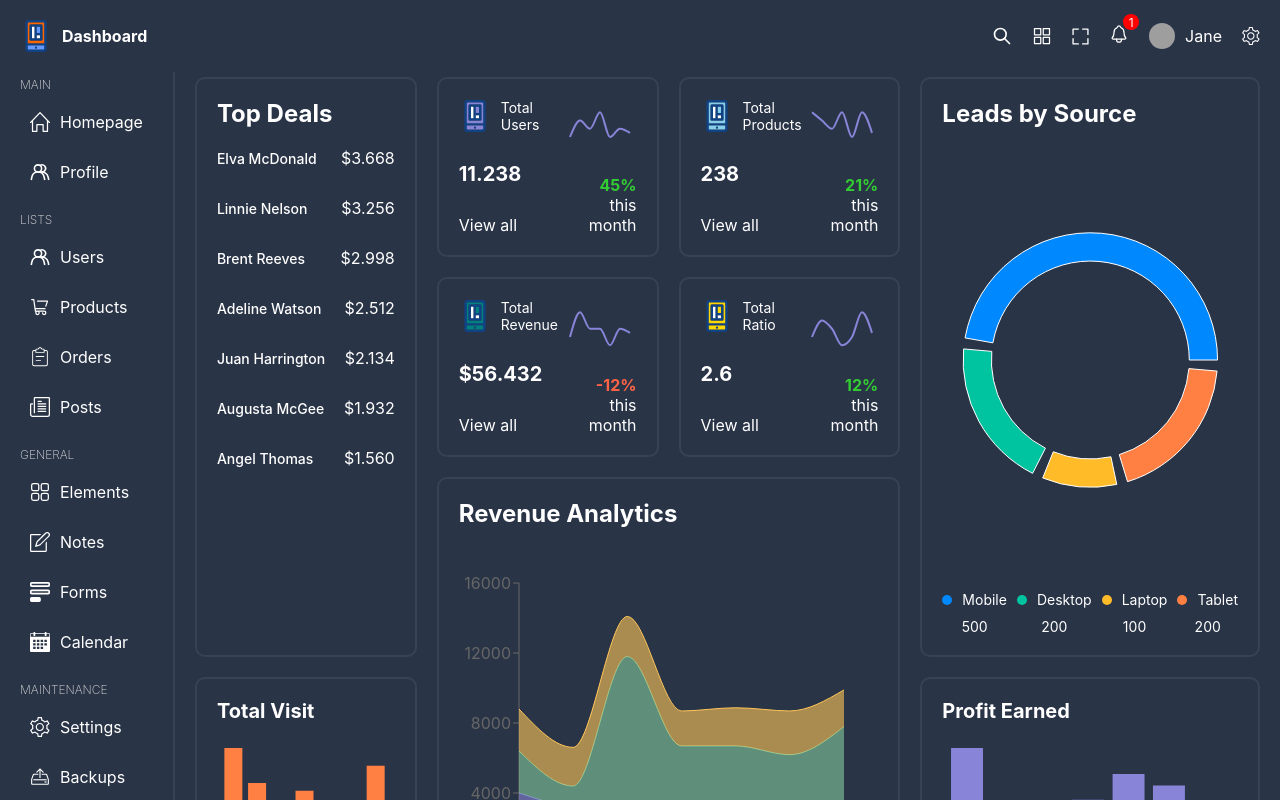
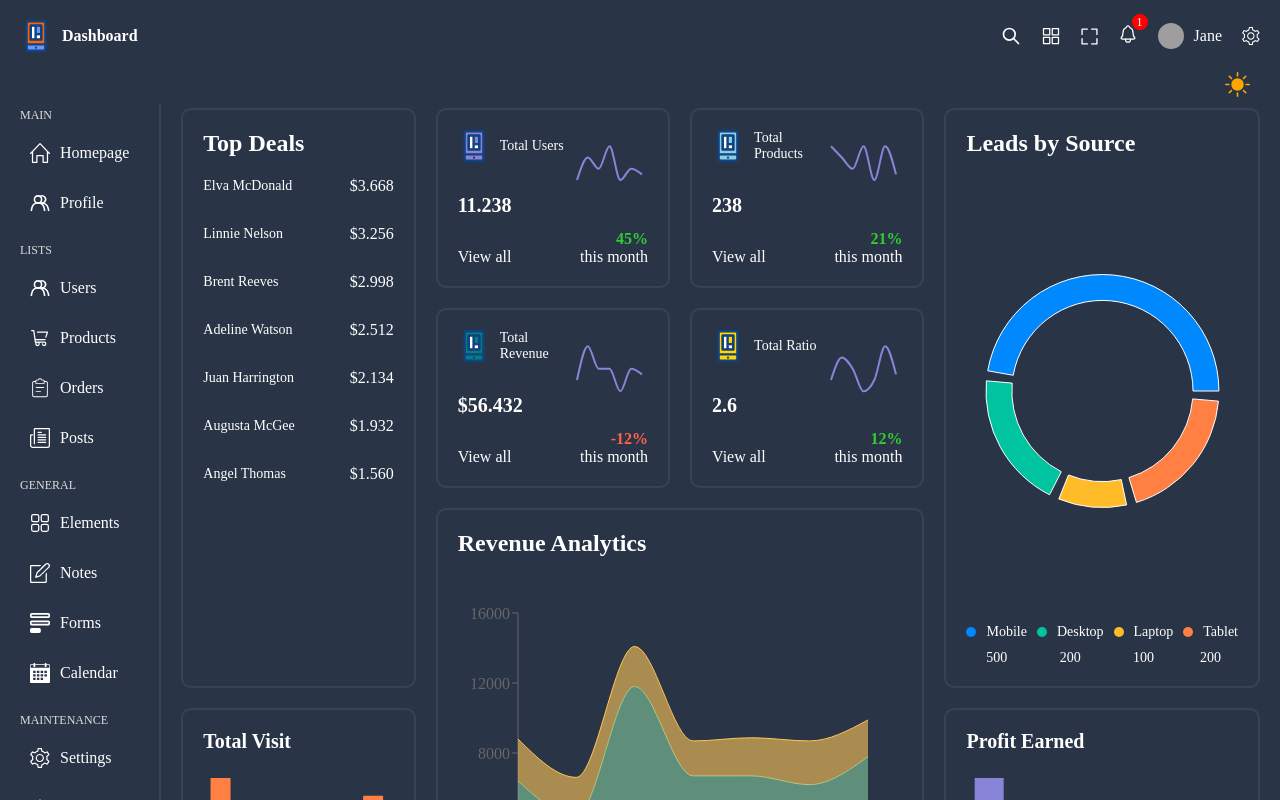
Before and after one commit to ahmed-mostafa2020/Admin-Dashboard, a React (Create React App) app in the folder admin-dashboard/: page / in a window 1280 px wide. Shown: the top 800 px of the page. Built offline with nearby package versions, Linux system fonts and the light colour scheme; grey boxes are pictures that could not be loaded.

Commit message:
dark and light mode done

```diff
--- a/admin-dashboard/package.json
+++ b/admin-dashboard/package.json
@@ -15,6 +15,7 @@
     "@testing-library/user-event": "^13.5.0",
     "react": "^18.2.0",
     "react-dom": "^18.2.0",
+    "react-icons": "^4.10.1",
     "react-router-dom": "^6.15.0",
     "react-scripts": "5.0.1",
     "recharts": "^2.7.3",
--- a/admin-dashboard/src/App.js
+++ b/admin-dashboard/src/App.js
@@ -1,4 +1,4 @@
-import React from "react";
+import React, { useState } from "react";
 import Home from "./pages/home/Home";
 import Users from "./pages/users/Users";
 import Products from "./pages/products/Products";
@@ -8,14 +8,35 @@ import Menu from "./components/menu/Menu";
 import Footer from "./components/footer/Footer";
 import { createBrowserRouter, Outlet, RouterProvider } from "react-router-dom";
 import "./styles/global.scss";
+import "./styles/reset.scss";
 import User from "./pages/user/User";
 import Product from "./pages/product/Product";
+import { BsFillSunFill } from "react-icons/bs";
+import { BsFillMoonStarsFill } from "react-icons/bs";
 
 const App = () => {
+  const [theme, setTheme] = useState("dark");
+  const [change, setChange] = useState(true);
+  const handleClick = () => {
+    setTheme(theme === "light" ? "dark" : "light");
+    setChange(!change);
+  };
+
   const Layout = () => {
     return (
-      <div className="main">
+      <div className={theme}>
         <Navbar />
+
+        <div className="changeTheme">
+          <button className="themeButton" onClick={handleClick}>
+            {change ? (
+              <BsFillSunFill className="sun" />
+            ) : (
+              <BsFillMoonStarsFill className="moon" />
+            )}
+          </button>
+        </div>
+
         <div className="container">
           <div className="menuContainer">
             <Menu />
--- a/admin-dashboard/src/components/menu/Menu.js
+++ b/admin-dashboard/src/components/menu/Menu.js
@@ -8,9 +8,13 @@ const Menu = () => {
     <div className="menu">
       {menu.map((item) => (
         <div className="item" key={item.id}>
-          <span className="title">{item.title}</span>
+          <span className="title titled">{item.title}</span>
           {item.listItems.map((listItem) => (
-            <Link to={listItem.url} className="listItem" key={listItem.id}>
+            <Link
+              to={listItem.url}
+              className="listItem hover"
+              key={listItem.id}
+            >
               <img src={listItem.icon} alt="icon" />
               <span className="listItemTitle">{listItem.title}</span>
             </Link>
--- a/admin-dashboard/src/components/menu/menu.scss
+++ b/admin-dashboard/src/components/menu/menu.scss
@@ -11,7 +11,6 @@
     .title {
       font-size: 12px;
       font-weight: 200;
-      color: $soft-color;
       text-transform: uppercase;
       @include lg {
         display: none;
@@ -25,10 +24,6 @@
       padding: 10px;
       border-radius: 5px;
 
-      &:hover {
-        background-color: $soft-bg;
-      }
-
       .listItemTitle {
         @include lg {
           display: none;
--- a/admin-dashboard/src/components/navbar/Navbar.js
+++ b/admin-dashboard/src/components/navbar/Navbar.js
@@ -1,17 +1,17 @@
 import React from "react";
 import "./navbar.scss";
 
-const Navbar = () => {
+const Navbar = ({ theme, setTheme }) => {
   return (
     <div className="navbar">
       <div className="logo">
-        <img src="logo.svg" alt="" />
+        <img src="logo.svg" alt="logo" />
         <span>Dashboard</span>
       </div>
       <div className="icons">
-        <img src="/search.svg" alt="" className="icon" />
-        <img src="/app.svg" alt="" className="icon" />
-        <img src="/expand.svg" alt="" className="icon" />
+        <img src="/search.svg" alt="icon" className="icon" />
+        <img src="/app.svg" alt="icon" className="icon" />
+        <img src="/expand.svg" alt="icon" className="icon" />
         <div className="notification">
           <img src="/notifications.svg" alt="icon" />
           <span>1</span>
--- a/admin-dashboard/src/components/navbar/navbar.scss
+++ b/admin-dashboard/src/components/navbar/navbar.scss
@@ -21,6 +21,7 @@
 
     .icon {
       cursor: pointer;
+      color: red;
 
       @include sm {
         display: none;
--- a/admin-dashboard/src/styles/global.scss
+++ b/admin-dashboard/src/styles/global.scss
@@ -18,8 +18,21 @@ a {
 
 .main {
   font-family: "Inter", sans-serif;
-  background-color: $main-bg;
-  color: $main-color;
+}
+
+.changeTheme {
+  text-align: right;
+  margin-right: 30px;
+  .themeButton {
+    font-size: 25px;
+    background-color: transparent;
+    border: none;
+    cursor: pointer;
+
+    .sun {
+      color: orange;
+    }
+  }
 }
 
 .container {
--- /dev/null
+++ b/admin-dashboard/src/styles/reset.scss
@@ -0,0 +1,47 @@
+@import "./variables.scss";
+
+.light {
+  color: $dark-color;
+  background-color: $main2-bg;
+
+  .text {
+    color: $dark-color;
+  }
+
+  .background {
+    background-color: $light-bg;
+  }
+
+  .titled {
+    color: $main-color;
+  }
+
+  .hover {
+    &:hover {
+      background-color: $light-bg;
+    }
+  }
+}
+
+.dark {
+  color: $main-color;
+  background-color: $main-bg;
+
+  .text {
+    color: $main-color;
+  }
+
+  .background {
+    background-color: $main-bg;
+  }
+
+  .titled {
+    color: $soft-color;
+  }
+
+  .hover {
+    &:hover {
+      background-color: $soft-bg;
+    }
+  }
+}
--- a/admin-dashboard/src/styles/variables.scss
+++ b/admin-dashboard/src/styles/variables.scss
@@ -1,8 +1,11 @@
 // BG
 $main-bg: #2a3447;
+$main2-bg: #e3d5ca;
+$light-bg: #d5bdaf;
 $soft-bg: #384256;
 $dark-bg: #222b3c;
+
 //TEXT
-$main-color: white;
+$main-color: #fff;
 $soft-color: #ddd;
 $dark-color: #2a3447;
```
Also changed, not shown: 1 other file (tests, documents, lock files or other folders).
